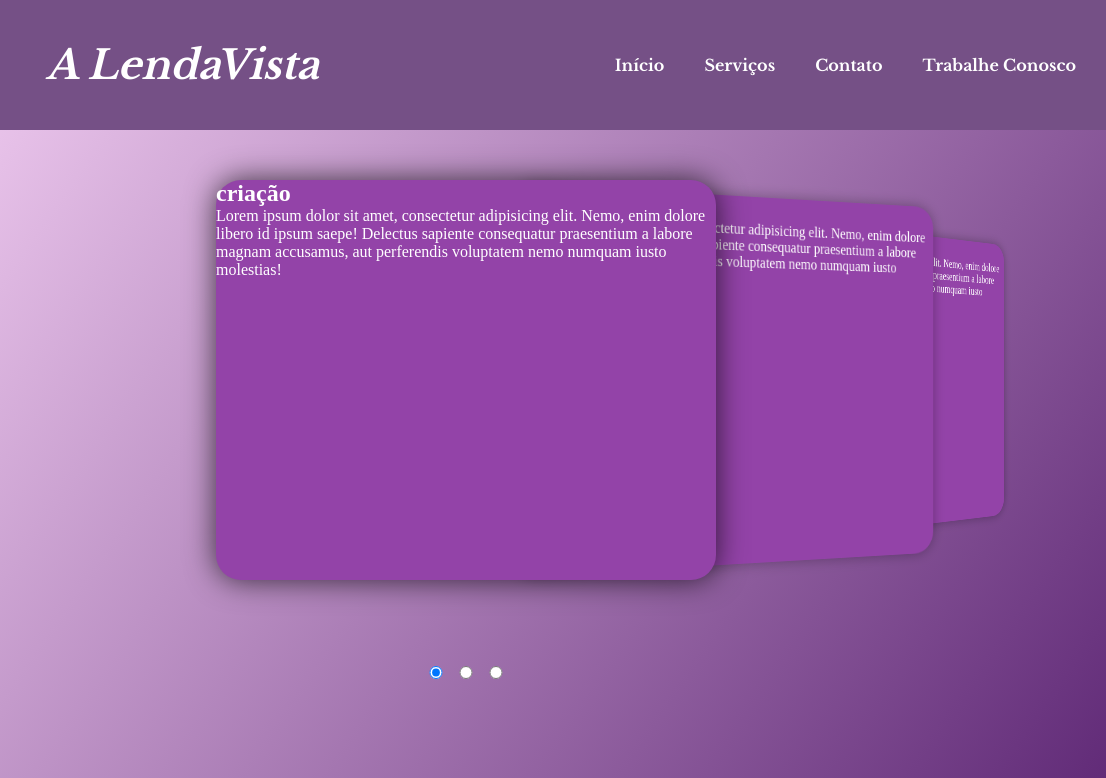
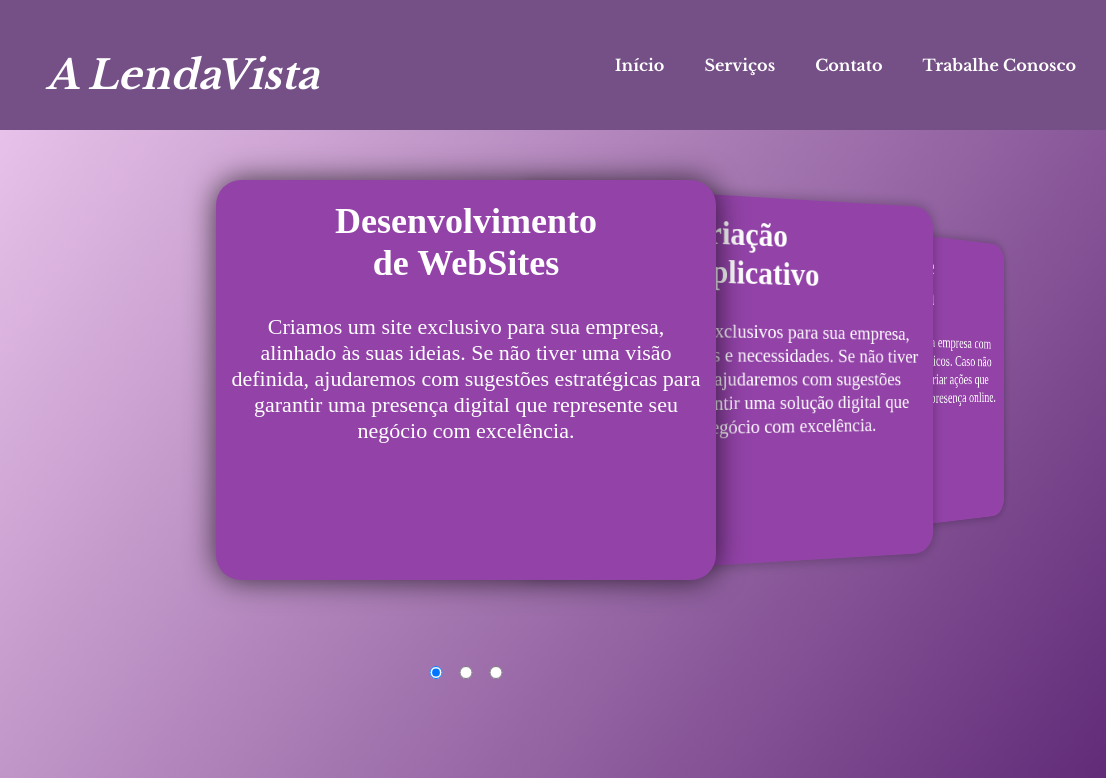
Before and after one commit to victoriafe-sa/Projeto-ALendaVista, a plain HTML site: page estrut/trabalhe.html in a window 1280 px wide. Shown: the top 778 px of the page, 174-1280 px from the left. Drawn offline with Linux system fonts and the light colour scheme.

Commit message:
Alterações-Naty

```diff
--- a/css/trabalhe.css
+++ b/css/trabalhe.css
@@ -74,16 +74,19 @@ div.item {
 div.item:nth-of-type(1) {
     --offset: 1;
     background-color: #9343a8;
+    text-align: center;
 }
 
 div.item:nth-of-type(2) {
     --offset: 2;
     background-color: #9343a8;
+    text-align: center;
 }
 
 div.item:nth-of-type(3) {
     --offset: 3;
     background-color: #9343a8;
+    text-align: center;
 }
 
 
@@ -122,3 +125,12 @@ input:nth-of-type(3) {
 input:nth-of-type(3):checked~div#carousel {
     --position: 3;
 }
+h1{
+    padding-top: 20px;
+    font-size: 36px;
+}
+p{
+    font-size: 22px;
+    padding-top: 15px;
+    margin: 15px;
+}
--- a/estrut/trabalhe.html
+++ b/estrut/trabalhe.html
@@ -39,22 +39,16 @@
             <input type="radio" name="position" />
             <div id="carousel">
                 <div class="item">
-                    <h1>criação</h1>
-                    <p>Lorem ipsum dolor sit amet, consectetur adipisicing elit. Nemo, enim dolore libero id ipsum saepe!
-                        Delectus sapiente consequatur praesentium a labore magnam accusamus, aut perferendis voluptatem nemo
-                        numquam iusto molestias!</p>
+                    <h1>Desenvolvimento <br> de WebSites</h1>
+                    <p>Criamos um site exclusivo para sua empresa, alinhado às suas ideias. Se não tiver uma visão definida, ajudaremos com sugestões estratégicas para garantir uma presença digital que represente seu negócio com excelência.</p>
                 </div>
                 <div class="item">
-                    <h1>criação</h1>
-                    <p>Lorem ipsum dolor sit amet, consectetur adipisicing elit. Nemo, enim dolore libero id ipsum saepe!
-                        Delectus sapiente consequatur praesentium a labore magnam accusamus, aut perferendis voluptatem nemo
-                        numquam iusto molestias!</p>
+                    <h1>Criação <br> de Aplicativo</h1>
+                    <p>Criamos aplicativos exclusivos para sua empresa, alinhados às suas ideias e necessidades. Se não tiver uma visão definida, ajudaremos com sugestões estratégicas para garantir uma solução digital que represente seu negócio com excelência.</p>
                 </div>
                 <div class="item">
-                    <h1>criação</h1>
-                    <p>Lorem ipsum dolor sit amet, consectetur adipisicing elit. Nemo, enim dolore libero id ipsum saepe!
-                        Delectus sapiente consequatur praesentium a labore magnam accusamus, aut perferendis voluptatem nemo
-                        numquam iusto molestias!</p>
+                    <h1> Produção de<br> Social Midia</h1>
+                    <p>Gerenciamos as redes sociais da sua empresa com conteúdos personalizados e estratégicos. Caso não tenha uma estratégia, ajudamos a criar ações que engajem seu público e ampliem sua presença online.</p>
                 </div>
         </section>
 
```
